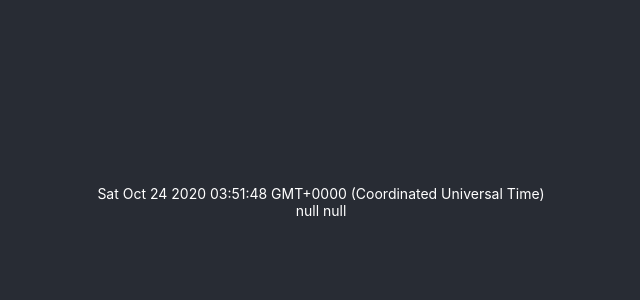
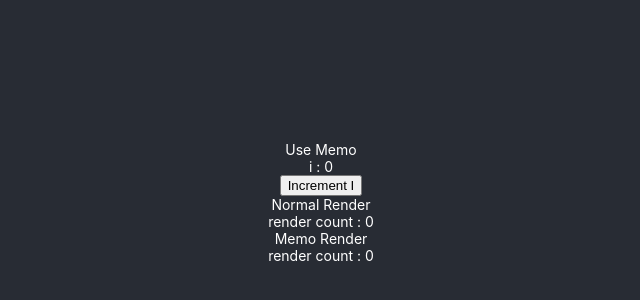
Before and after one commit to vprashant3/my-first-react-app, a React (Create React App) app: page / in a window 1280 px wide. Shown: the part 198-498 px from the top of the page, without its empty margins (319-959 px from the left). Built offline with nearby package versions, Linux system fonts and the light colour scheme.

Commit message:
memo jo samajh nahi aaya

```diff
--- a/src/App.js
+++ b/src/App.js
@@ -1,36 +1,30 @@
-import React, { useEffect, useState } from "react";
+import React, { useEffect, useMemo, useState } from "react";
 import "./App.scss";
+import Child from "./components/child";
 
 
-const initXY = {
-  x : null,
-  y : null
-}
+
 function App() {
-  const [time , setTime] = useState(Date);
-  const [xy, setInitXY] =  useState(initXY);
+  const [i, setI] = useState(0);
 
-  useEffect( () => {
-    setInterval(() => {
-      setTime(Date);
-    }, 1000);
-  });
+  function incrementIHandle() {
+    setI(i + 1);
+  };
 
-  useEffect(() => {
-    window.addEventListener("mousemove", mouseMoveHandle);
-  },[]);
+  const memoChild = useMemo(() => {
+    return <Child></Child>
+  },[i]);
 
-  const mouseMoveHandle = (e) => {
-    setInitXY({
-      x : e.clientX,
-      y : e.clientY
-    })
-  }
   return (
     <div className="App">
       <header className="App-header">
-        <div >{time}</div>
-        <div>{`${xy.x} ${xy.y}`}</div>
+        <div>Use Memo</div>
+        <div>i : {i}</div>
+        <button onClick={incrementIHandle}>Increment I</button>
+        <div>Normal Render</div>
+        <Child></Child>
+        <div>Memo Render</div>
+         {memoChild}
       </header>
     </div>
   );
--- /dev/null
+++ b/src/components/child.js
@@ -0,0 +1,12 @@
+/* eslint-disable react-hooks/rules-of-hooks */
+import React, { useEffect } from 'react';
+
+let renderCount = 0;
+function child () {
+    useEffect(() => {
+        renderCount =  renderCount + 1;
+    });
+    return <div>render count : {renderCount}</div>;
+}
+
+export default child;
```
Also changed, not shown: src/hooks/useList.js (line endings or trailing spaces).
